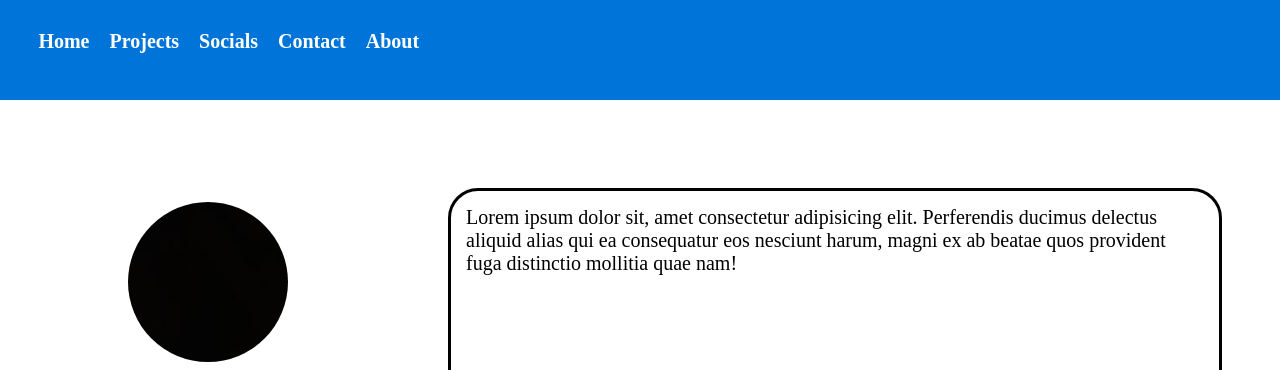
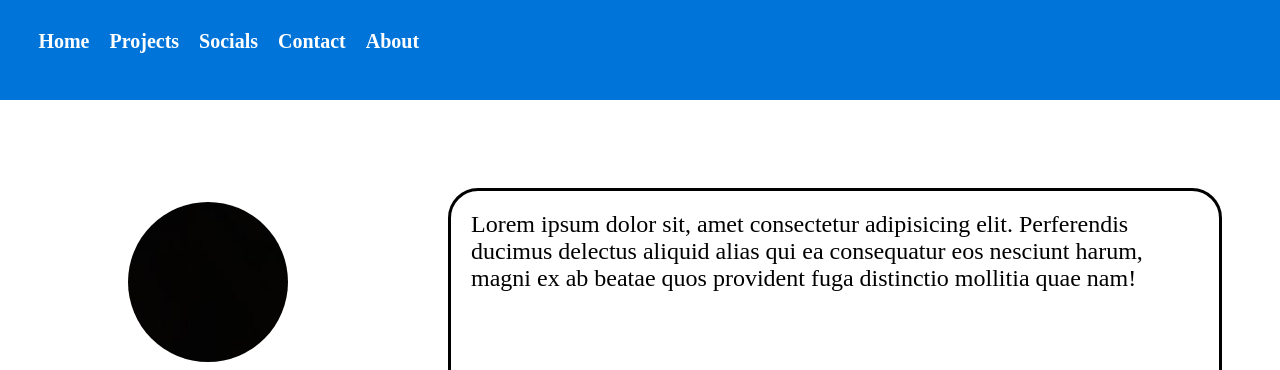
Before and after one commit to TofuPanda1234567/personalwebsite, a plain HTML site: page index.html in a window 1280 px wide. Shown: the top 370 px of the page. Drawn offline with Linux system fonts and the light colour scheme.

Commit message:
edited bio text

```diff
--- a/style.css
+++ b/style.css
@@ -136,7 +136,7 @@ a {
 }
 
 .bio {
-  padding: 15px;
-  font-size: 20px;
+  padding: 20px;
+  font-size: 24px;
 
 }
```
